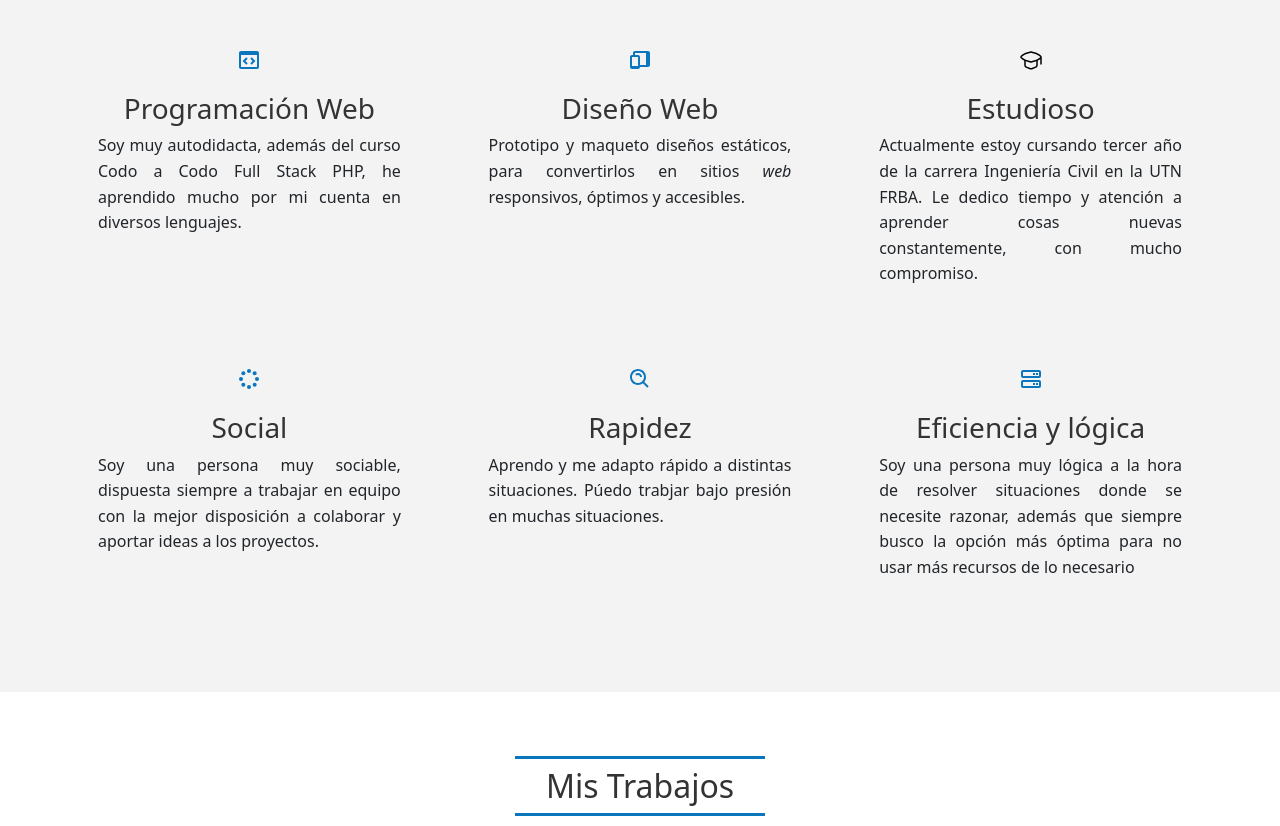
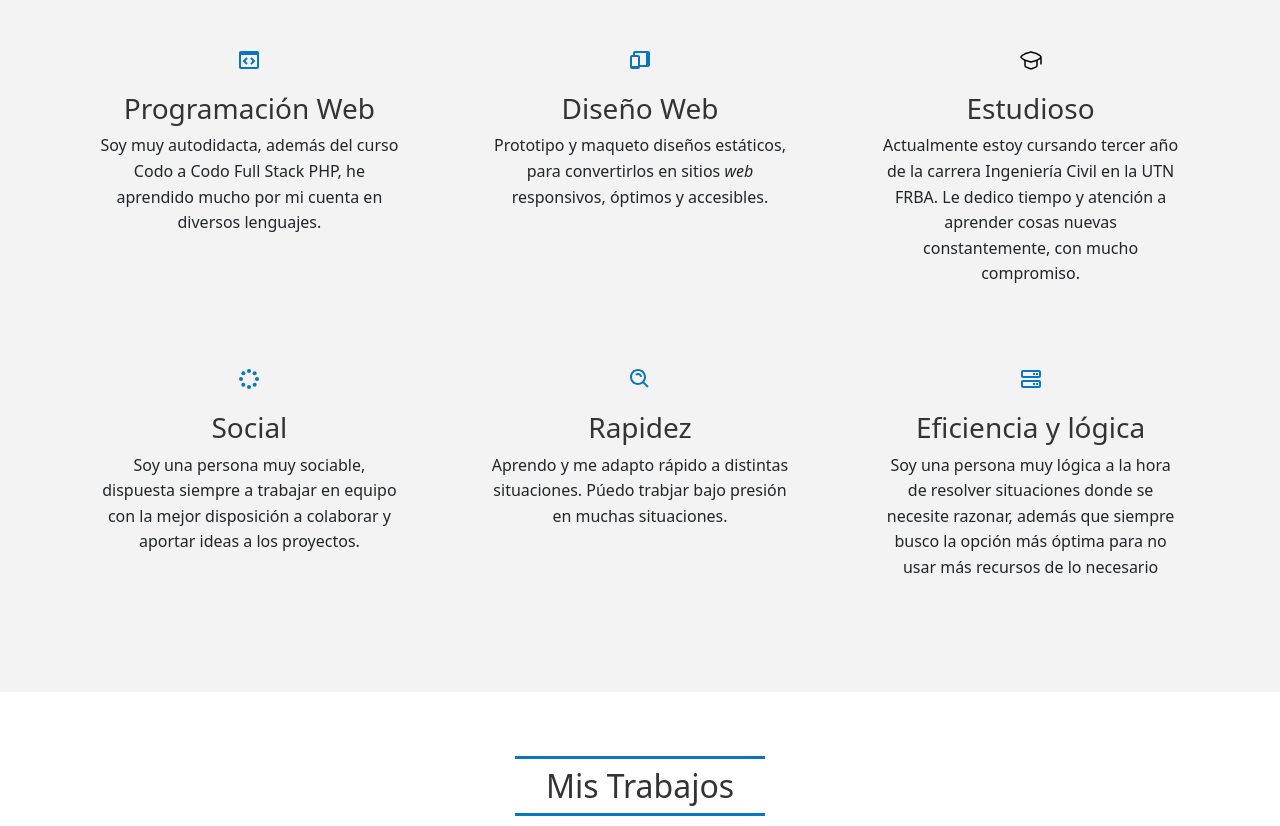
Before and after one commit to RomanoMaxi/Portafolio-CV, a plain HTML site: page index.html in a window 1280 px wide. Shown: the part 1840-2666 px from the top of the page. Drawn offline with nearby package versions, Linux system fonts and the light colour scheme.

Commit message:
Update style.css

```diff
--- a/style.css
+++ b/style.css
@@ -202,6 +202,7 @@ p {
 .contact-form *::placeholder{
   color: var(--gray-dark-color);
 }
+
 .contact-form-response {
   padding: 1rem;
   width: 400px;
@@ -215,7 +216,7 @@ p {
   height: 4rem;
   fill: var(--first-color);
 }
-.modal #gracias:target {
+.modal#gracias:target {
   opacity: 1;
   pointer-events: auto;
 }
@@ -314,13 +315,14 @@ p {
 .modal{
   /* primero debe estar oculta con la opacidad */
   opacity: 0;
-  pointer-events: none;
   position: fixed;
   z-index: 999;
   top:0;
   right: 0;
   bottom: 0;
   left: 0;
+  pointer-events: none;
+
   background-color: var(--black-alpha-color);
   /* este es el contenedor de la ventana modal, aplico display */
   display: flex;
@@ -345,7 +347,7 @@ p {
 /* los estilos se van a aplicar al momento de hacer refencia */
 /* uso los corchetes para referirme que para todos los elementos que tengan
 el id que empiece con "trabajo", esto me sirve para todas las ventanas */
-.modal[id |= "trabajo"]:target{
+.modal[id|= "trabajo"]:target{
   opacity: 1;
   pointer-events: auto;
 }
@@ -602,9 +604,6 @@ puedo reutilizar en otro documento */
 .service-card h3 {
   color: var(--title-color);
 }
-.service-card p{
-  text-align: justify;
-}
 
 /* Aplico estilos para medidas inferiores */
 /* esto sería para dimensiones de tablet */
```
